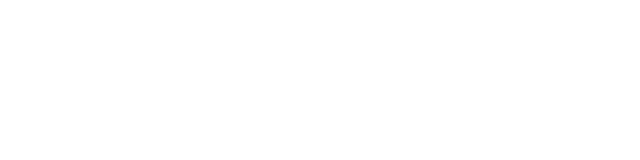
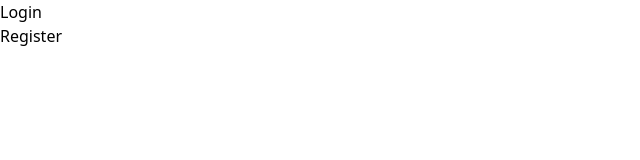
Before and after one commit to mkhmbtv/watchly, a React (Create React App) app: page / in a window 1280 px wide. Shown: the top 160 px of the page, without its empty margins (0-640 px from the left). Built offline with nearby package versions, Linux system fonts and the light colour scheme.

Commit message:
Create login form

```diff
--- /dev/null
+++ b/postcss.config.js
@@ -0,0 +1,6 @@
+module.exports = {
+  plugins: {
+    tailwindcss: {},
+    autoprefixer: {},
+  },
+}
--- a/src/app.tsx
+++ b/src/app.tsx
@@ -1,7 +1,44 @@
-import React from 'react'
+import '@reach/dialog/styles.css'
+import * as React from 'react'
+import {Dialog} from '@reach/dialog'
+import {LoginForm, FormData} from './components/login-form'
 
 function App() {
-  return <div></div>
+  const [openModal, setOpenModal] = React.useState('none')
+  const login = (formData: FormData) => {
+    console.log('login', formData)
+  }
+  const register = (formData: FormData) => {
+    console.log('register', formData)
+  }
+
+  return (
+    <div>
+      <div>
+        <button onClick={() => setOpenModal('login')}>Login</button>
+      </div>
+      <div>
+        <button onClick={() => setOpenModal('register')}>Register</button>
+      </div>
+      <Dialog aria-label="Login form" isOpen={openModal === 'login'}>
+        <div>
+          <button onClick={() => setOpenModal('none')}>Close</button>
+        </div>
+        <h3>Login</h3>
+        <LoginForm onSubmit={login} submitButton={<button>Login</button>} />
+      </Dialog>
+      <Dialog aria-label="Registration form" isOpen={openModal === 'register'}>
+        <div>
+          <button onClick={() => setOpenModal('none')}>Close</button>
+        </div>
+        <h3>Register</h3>
+        <LoginForm
+          onSubmit={register}
+          submitButton={<button>Register</button>}
+        />
+      </Dialog>
+    </div>
+  )
 }
 
 export default App
--- /dev/null
+++ b/src/components/login-form.tsx
@@ -0,0 +1,40 @@
+import * as React from 'react'
+
+export interface FormData {
+  username: string
+  password: string
+}
+
+type Props = {
+  onSubmit: (formData: FormData) => void
+  submitButton: React.ReactElement
+}
+
+function LoginForm({onSubmit, submitButton}: Props) {
+  const handleSubmit = (event: React.FormEvent<HTMLFormElement>) => {
+    event.preventDefault()
+    const target = event.target as typeof event.target & {
+      username: {value: string}
+      password: {value: string}
+    }
+    onSubmit({
+      username: target.username.value,
+      password: target.password.value,
+    })
+  }
+  return (
+    <form onSubmit={handleSubmit}>
+      <div>
+        <label htmlFor="username">Username</label>
+        <input id="username" />
+      </div>
+      <div>
+        <label htmlFor="password">Username</label>
+        <input id="password" type="password" />
+      </div>
+      <div>{React.cloneElement(submitButton, {type: 'submit'})}</div>
+    </form>
+  )
+}
+
+export {LoginForm}
--- /dev/null
+++ b/src/index.css
@@ -0,0 +1,33 @@
+@tailwind base;
+@tailwind components;
+@tailwind utilities;
+
+/* clears the 'X' from Internet Explorer */
+input[type='search']::-ms-clear {
+  display: none;
+  width: 0;
+  height: 0;
+}
+input[type='search']::-ms-reveal {
+  display: none;
+  width: 0;
+  height: 0;
+}
+
+/* clears the 'X' from Chrome */
+input[type='search']::-webkit-search-decoration,
+input[type='search']::-webkit-search-cancel-button,
+input[type='search']::-webkit-search-results-button,
+input[type='search']::-webkit-search-results-decoration {
+  display: none;
+}
+
+a:not(:hover),
+a:not(:focus) {
+  text-decoration: none;
+}
+
+a:hover,
+a:focus {
+  text-decoration: underline;
+}
--- a/src/index.tsx
+++ b/src/index.tsx
@@ -1,5 +1,6 @@
 import React from 'react'
 import ReactDOM from 'react-dom/client'
+import './index.css'
 import App from './app'
 
 const root = ReactDOM.createRoot(document.getElementById('root') as HTMLElement)
--- /dev/null
+++ b/tailwind.config.js
@@ -0,0 +1,13 @@
+/** @type {import('tailwindcss').Config} */
+module.exports = {
+  content: ['./src/**/*.{js,jsx,ts,tsx}'],
+  theme: {
+    extend: {
+      screens: {
+        md: '992px',
+        lg: '1200px',
+      },
+    },
+  },
+  plugins: [],
+}
```
Also changed, not shown: package.json (+6 -1 lines), 1 other file (tests, documents, lock files or other folders).
